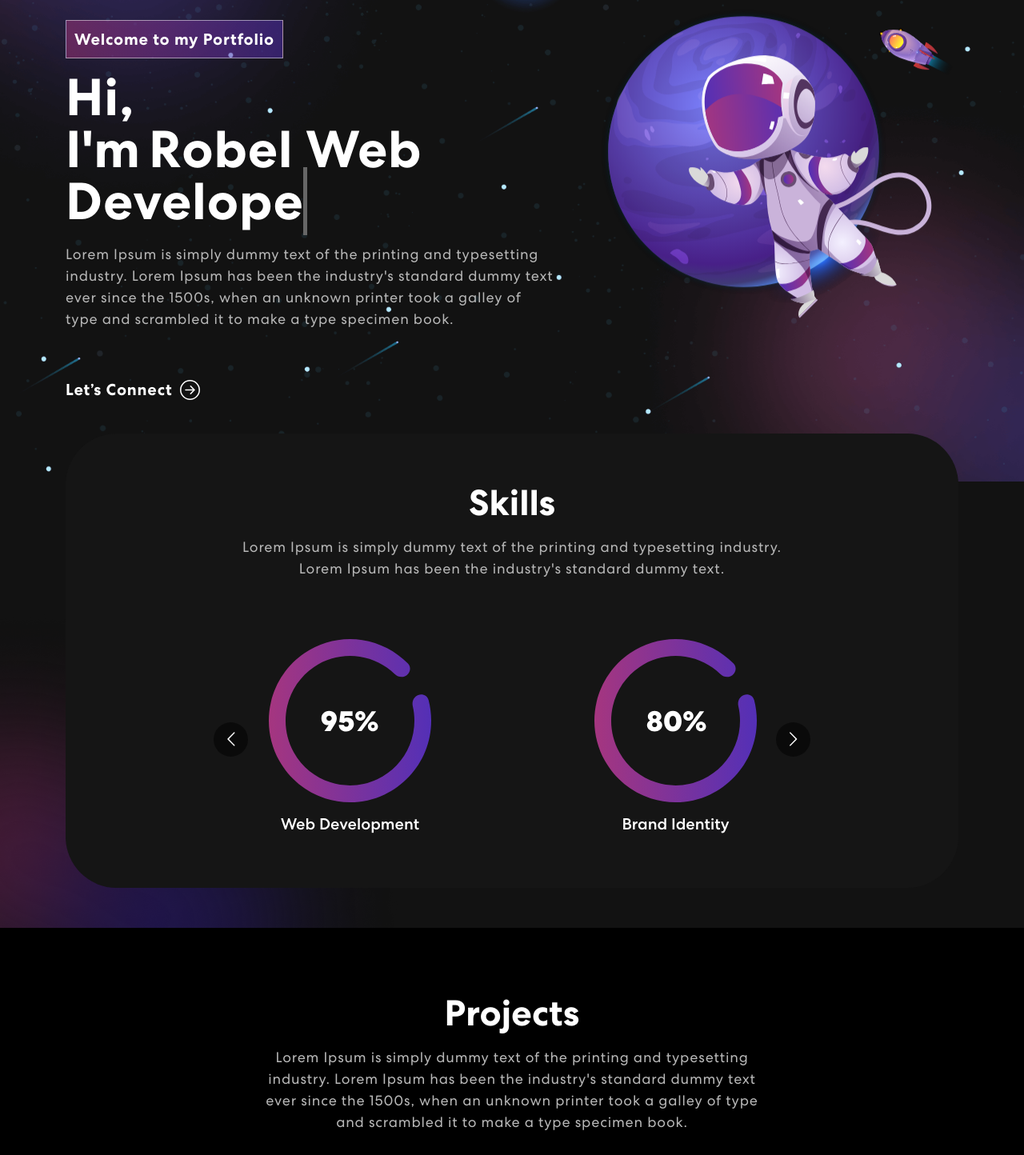
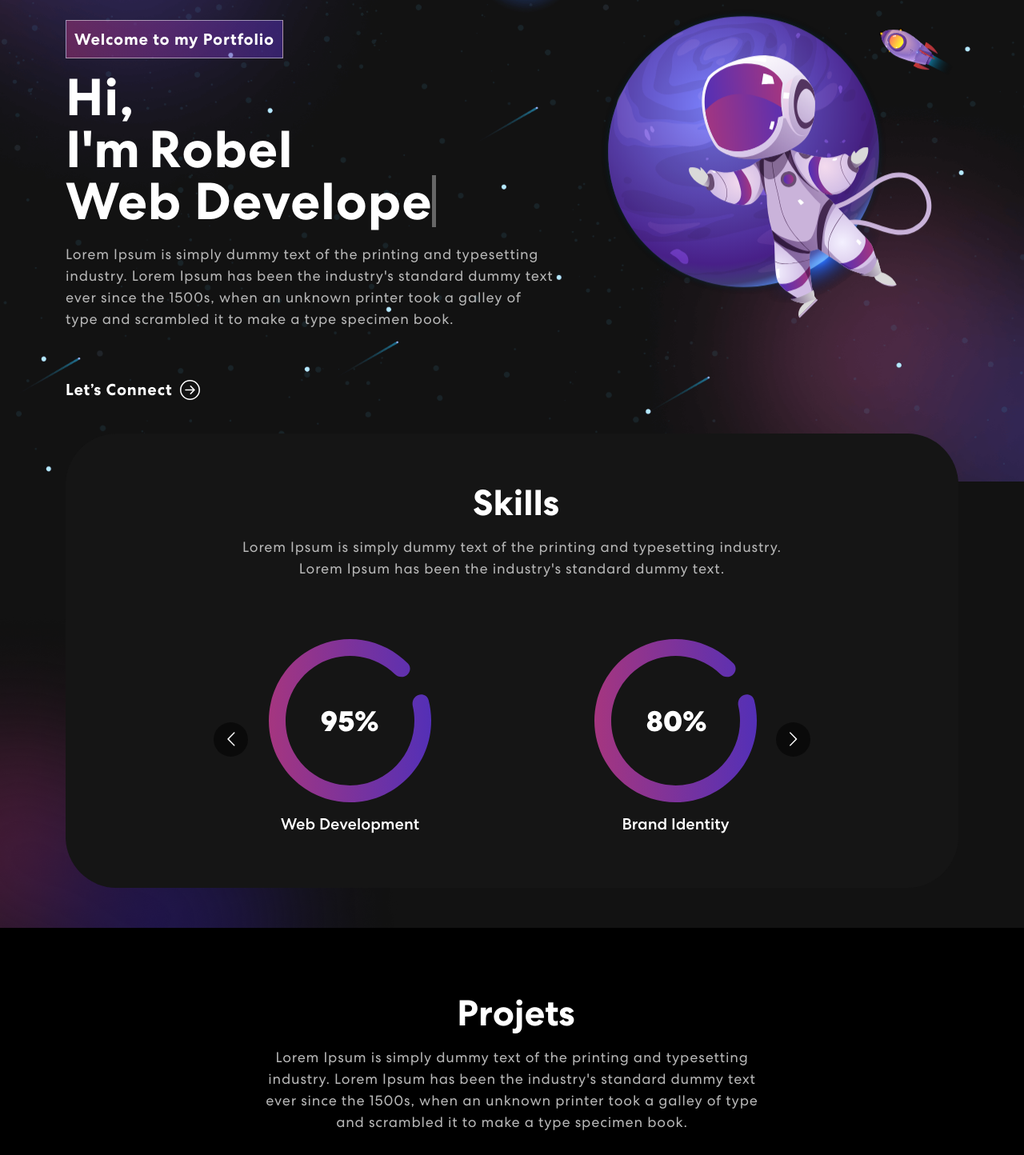
Before and after one commit to robel16/portfolio, a React (Create React App) app: page / in a window 1280 px wide. Shown: the part 235-1679 px from the top of the page at 80% size. Built offline with nearby package versions, Linux system fonts and the light colour scheme.

Commit message:
animation letters added to the skill and project

```diff
--- a/src/App.scss
+++ b/src/App.scss
@@ -298,6 +298,12 @@ nav.navbar .navbar-toggler[aria-expanded="true"] .navbar-toggler-icon {
 }
 .txt-rotate > .wrap {
   border-right: 0.08em solid #666;
+  display: inline-block;
+  opacity: 0;
+  animation: bounceIn 2s 2s;
+  animation-fill-mode: forwards;
+  min-width: 10px;
+  cursor: pointer;
 }
 
 /************ Skills Css ************/
--- a/src/components/AnimatedLetters/Animated.scss
+++ b/src/components/AnimatedLetters/Animated.scss
@@ -4,9 +4,11 @@
     animation: bounceIn 1s 1s;
     animation-fill-mode: forwards;
     min-width: 10px;
+    cursor: pointer;
 }
 .text-animate-hover{
     min-width: 10px;
+    cursor: pointer;
     display: inline-block;
     animation-fill-mode: both;
     &:hover{
--- a/src/components/Banner.jsx
+++ b/src/components/Banner.jsx
@@ -67,7 +67,7 @@ useEffect(()=>{
                  <br/>
                  <span className={`${letterClass} _13`}>I'</span>
                  <span className={`${letterClass} _14`}>m</span>
-                   <AnimatedLetters letterClass={letterClass} strArray={nameArray} idx={15}/>  <span className="txt-rotate" dataPeriod="1000" data-rotate='[ "Web Developer", "Web Designer", "UI/UX Designer" ]'><span className="wrap">{text}</span></span></h1>
+                   <AnimatedLetters letterClass={letterClass} strArray={nameArray} idx={15}/>  <span className="txt-rotate" dataPeriod="2000" data-rotate='[ "Web Developer", "Web Designer", "UI/UX Designer" ]'><span className="wrap">{text}</span></span></h1>
                   <p>Lorem Ipsum is simply dummy text of the printing and typesetting industry. Lorem Ipsum has been the industry's standard dummy text ever since the 1500s, when an unknown printer took a galley of type and scrambled it to make a type specimen book.</p>
                   <button onClick={() => console.log('connect')}>Let’s Connect <ArrowRightCircle size={25} /></button>
               </div>}
--- a/src/components/Projects.jsx
+++ b/src/components/Projects.jsx
@@ -6,8 +6,17 @@ import projImg3 from "../assets/img/project-img3.png";
 import colorSharp2 from "../assets/img/color-sharp2.png";
 import 'animate.css';
 import TrackVisibility from 'react-on-screen';
+import { useEffect, useState } from "react";
+import AnimatedLetters from "./AnimatedLetters/Animated";
 
 export const Projects = () => {
+  const [letterClass,setLettrClass]=useState('text-animate')
+  const nameArray=['','P','r','o','j','e','t','s']
+useEffect(()=>{
+  setTimeout(()=>{
+   setLettrClass('text-animate-hover')
+ },4000)
+},[])
 
   const projects = [
     {
@@ -50,7 +59,9 @@ export const Projects = () => {
             <TrackVisibility>
               {({ isVisible }) =>
               <div className={isVisible ? "animate__animated animate__fadeIn": ""}>
-                <h2>Projects</h2>
+                <h2>
+                <AnimatedLetters letterClass={letterClass} strArray={nameArray} idx={15}/>
+                </h2>
                 <p>Lorem Ipsum is simply dummy text of the printing and typesetting industry. Lorem Ipsum has been the industry's standard dummy text ever since the 1500s, when an unknown printer took a galley of type and scrambled it to make a type specimen book.</p>
                 <Tab.Container id="projects-tabs" defaultActiveKey="first">
                   <Nav variant="pills" className="nav-pills mb-5 justify-content-center align-items-center" id="pills-tab">
--- a/src/components/Skills.jsx
+++ b/src/components/Skills.jsx
@@ -6,8 +6,19 @@ import 'react-multi-carousel/lib/styles.css';
 import arrow1 from "../assets/img/arrow1.svg";
 import arrow2 from "../assets/img/arrow2.svg";
 import colorSharp from "../assets/img/color-sharp.png"
+import AnimatedLetters from "./AnimatedLetters/Animated";
+import { useEffect, useState } from "react";
+export const Skills = () => {
+  const [letterClass,setLettrClass]=useState('text-animate')
+  const nameArray=['','S','k','i','l','l','s']
+useEffect(()=>{
+  setTimeout(()=>{
+   setLettrClass('text-animate-hover')
+ },4000)
+},[])
 
-export const Skills = () => {
+
+
   const responsive = {
     superLargeDesktop: {
       // the naming can be any, depends on you.
@@ -34,7 +45,8 @@ export const Skills = () => {
             <div className="row">
                 <div className="col-12">
                     <div className="skill-bx wow zoomIn">
-                        <h2>Skills</h2>
+                        <h2>
+                        <AnimatedLetters letterClass={letterClass} strArray={nameArray} idx={15}/>  </h2>
                         <p>Lorem Ipsum is simply dummy text of the printing and typesetting industry.<br></br> Lorem Ipsum has been the industry's standard dummy text.</p>
                         <Carousel responsive={responsive} infinite={true} className="owl-carousel owl-theme skill-slider">
                             <div className="item">
```
